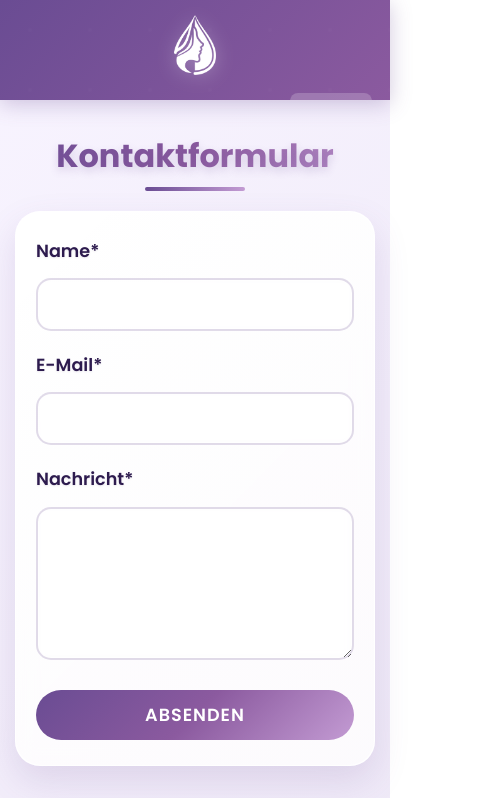
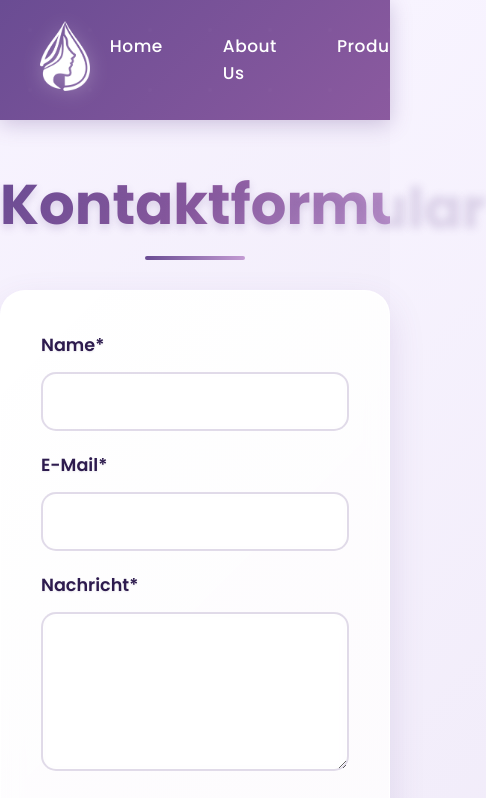
Before and after one commit to rio2308/Hairwise, a plain HTML site: page kontakt.html in a window 390 px wide. Shown: the top 798 px of the page, 486 px wide, since content can reach past the window. Drawn offline with Linux system fonts and the light colour scheme.

Commit message:
Angepasste Kommentare ect.

```diff
--- a/kontakt.html
+++ b/kontakt.html
@@ -363,67 +363,6 @@
   color: rgba(255, 255, 255, 0.6);
 }
 
-    /* Responsive Design */
-    @media (max-width: 768px) {
-      header {
-        padding: 15px 20px;
-        height: 120px;
-      }
-
-      nav {
-        gap: 20px;
-      }
-
-      nav a {
-        margin-right: 0;
-        font-size: 16px;
-      }
-
-      h1 {
-        font-size: 2.5rem;
-        margin: 30px 0;
-      }
-
-      #contactForm {
-        margin: 0 20px 40px;
-        padding: 30px 25px;
-      }
-
-      input, textarea, button {
-        padding: 12px 16px;
-      }
-    }
-
-    @media (max-width: 480px) {
-      header {
-        height: 100px;
-        flex-direction: column;
-        gap: 10px;
-      }
-
-      .logo img {
-        height: 60px;
-      }
-
-      nav {
-        gap: 15px;
-      }
-
-      nav a {
-        font-size: 14px;
-        padding: 6px 12px;
-      }
-
-      h1 {
-        font-size: 2rem;
-      }
-
-      #contactForm {
-        margin: 0 15px 30px;
-        padding: 25px 20px;
-      }
-    }
-
     /* Animationen */
     @keyframes fadeInUp {
       from {
@@ -440,14 +379,12 @@
       animation: fadeInUp 0.8s ease forwards;
     }
 
-    /* Input Placeholder Styling */
+    /* Input platzhalter Styling */
     input::placeholder,
     textarea::placeholder {
       color: rgba(45, 27, 78, 0.5);
       font-style: italic;
     }
-
-    /* Focus Ring für Accessibility */
     input:focus,
     textarea:focus,
     button:focus {
@@ -503,17 +440,23 @@
   <script>
     const BASE_URL = 'https://pb20.toiwxr.easypanel.host/api/collections/contact/records';
 
+    // Event-Listener fürs Absende des Kontaktformulars
     document.getElementById('contactForm').addEventListener('submit', async (e) => {
+      // Verhindert das automatische Neuladen der Seite beim Formular-Submit
       e.preventDefault();
 
+      // Holt Werte vom Eingabefeld und entfernt dLeerzeiche die zviel sind
       const name = document.getElementById('name').value.trim();
       const email = document.getElementById('email').value.trim();
       const message = document.getElementById('message').value.trim();
       const responseMessage = document.getElementById('responseMessage');
 
+       // Setzt die Rückmeldungs-Nachricht und CSS-Klasse zurück
       responseMessage.textContent = '';
       responseMessage.className = '';
 
+      // Überprüft ob alli Pflichtfelder usgfüllt worde sind, wenn nöd denn
+      // wird eine Fehlermeldung angezeigt
       if (!name || !email || !message) {
         responseMessage.textContent = 'Bitte füllen Sie alle Pflichtfelder aus.';
         responseMessage.className = 'error-message';
@@ -521,18 +464,25 @@
       }
 
       try {
+        // Sendet die Formulardaten per POST an die API
         const res = await fetch(BASE_URL, {
           method: 'POST',
           headers: { 'Content-Type': 'application/json' },
           body: JSON.stringify({ name, email, message })
         });
 
+        // Prüft ob d Anfrage erfolgreich gsi sind, wenn nöd denn
+        // wird eine Fehlermeldung angezeigt
         if (!res.ok) throw new Error('Fehler beim Senden des Formulars.');
 
+        // Setzt das Formular zrugg wenn d Übertragig erfolgrich gsi ish
         e.target.reset();
 
+        // Zeigt e Erfolgsmeldung an
         responseMessage.textContent = 'Danke für Ihre Nachricht! Wir melden uns bald.';
         responseMessage.className = 'success-message';
+
+        //Fehlermeldung anzeigen
       } catch (error) {
         console.error(error);
         responseMessage.textContent = 'Beim Absenden ist ein Fehler aufgetreten. Bitte versuchen Sie es später erneut.';
```
Also changed, not shown: about.html (+0 -31 lines), admin.html (+39 -31 lines), products.html (+47 -9 lines), warenkorb.html (+71 -13 lines), login.html (added).
